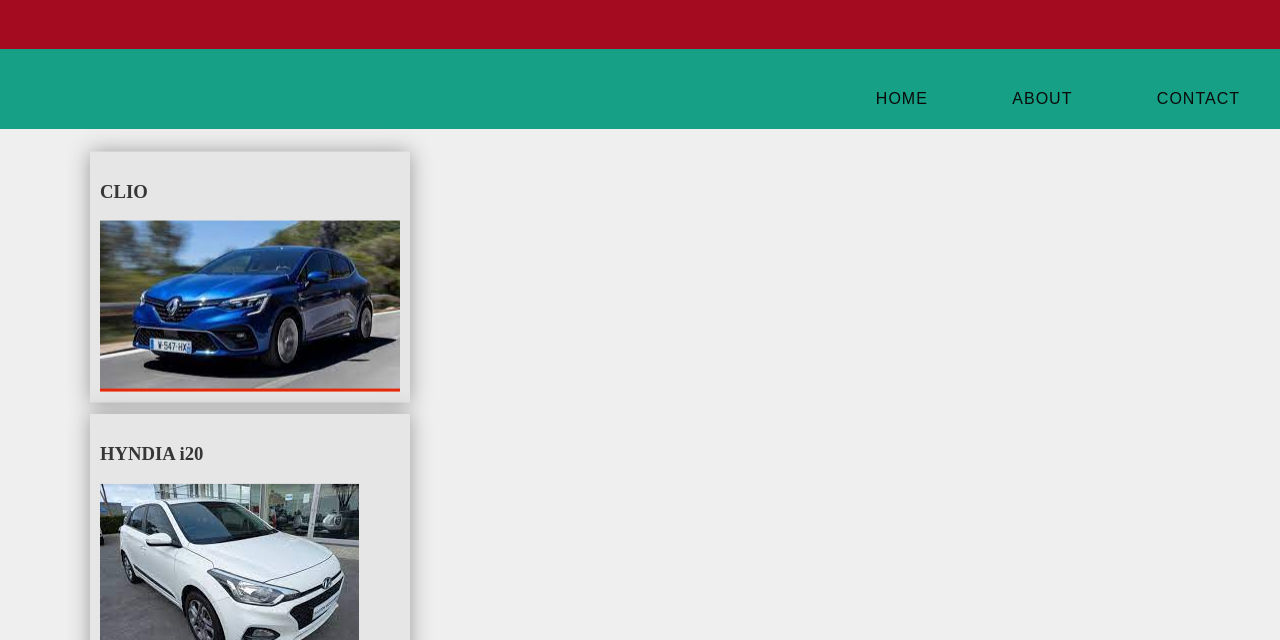
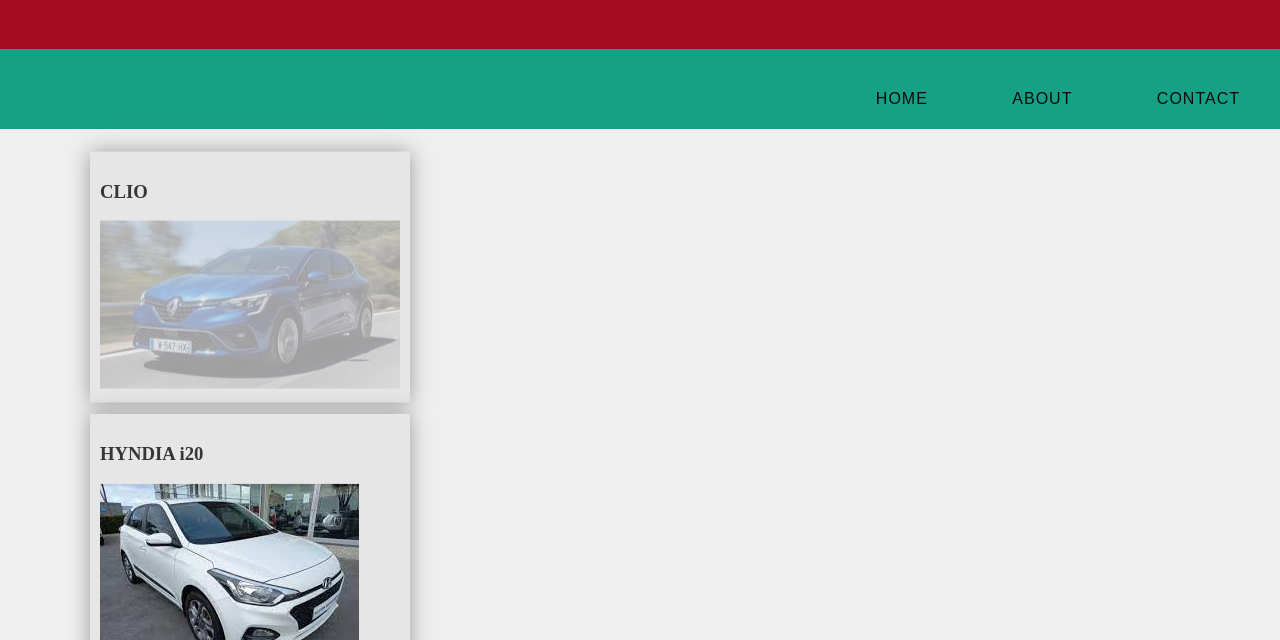
Before and after one commit to thembistwala-ITvarsity/-Module-6-Assessment-2-, a plain HTML site: page index.html in a window 1280 px wide. In both pictures the pointer is over the link 250 px from the left and 543 px from the top of the page. Shown: the part 160-800 px from the top of the page. Drawn offline with Linux system fonts and the light colour scheme.

Commit message:
Module 6 assessment 2
updated submission

```diff
--- a/style.css
+++ b/style.css
@@ -70,7 +70,7 @@ body{
 
 
 #home a:hover{
-    background-color: #e62908;
+    opacity: 0.3;
 }
 
 
@@ -82,6 +82,7 @@ body{
 
 #cars a:hover{
     background-color: #e62908;
+    opacity: 0.3;
 }
 
 
```
